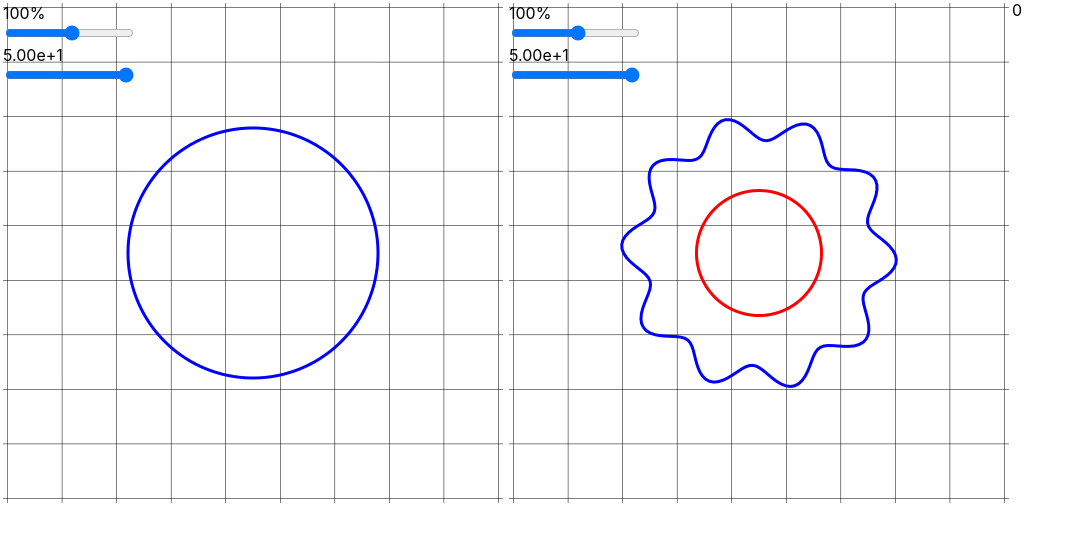
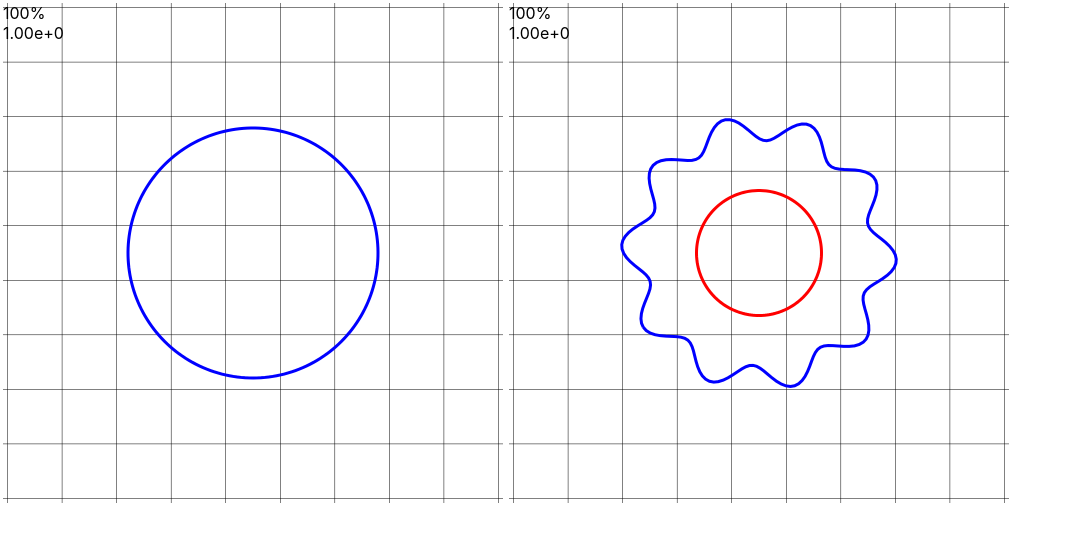
Before and after one commit to lucasmyers97/bachmann-landau, a React (Create React App) app: page / in a window 1280 px wide. Shown: the top 542 px of the page, without its empty margins (0-1082 px from the left). Built offline with nearby package versions, Linux system fonts and the light colour scheme.

Commit message:
Turned plot sliders into ClickDrag elements

```diff
--- a/src/App.jsx
+++ b/src/App.jsx
@@ -9,19 +9,17 @@ function App() {
   const [plot_1_val, setPlot1Val] = React.useState(0.5);
   const [plot_2_val, setPlot2Val] = React.useState(0.5);
 
-  const [current_click_pos, setCurrentClickPos] = React.useState({x: 0, y: 0});
-  const [button_clicked, setButtonClicked] = React.useState(false);
-  const [button_value, setButtonValue] = React.useState(0);
-
+  // handle mouse events
+  const [mouse_pos, setMousePos] = React.useState({x: 0, y: 0});
+  const [mouse_clicked, setMouseClicked] = React.useState(false);
   function handleMouseMove(event) {
-    setCurrentClickPos({x: event.pageX, y: event.pageY});
-    if (button_clicked) {
-      setButtonValue(current_click_pos.x);
-    }
+    setMousePos({x: event.pageX, y: event.pageY});
   }
-
   function handleMouseUp(event) {
-    setButtonClicked(false);
+    setMouseClicked(false);
+  }
+  function handleMouseDown(event) {
+    setMouseClicked(true);
   }
 
   const pts = returnCircle(plot_1_val);
@@ -33,24 +31,25 @@ function App() {
   return (
     <div
       className={style.App}
+      onMouseDown={handleMouseDown}
       onMouseUp={handleMouseUp}
       onMouseMove={handleMouseMove}
     >
       <Plot
         slider_value={plot_1_val}
-        onSliderChange={(e) => setPlot1Val(e.target.value)}
+        onScaleChange={(scale) => setPlot1Val(scale)}
         paths={[pts]}
         line_props={line_props}
+        mouse_clicked={mouse_clicked}
+        mouse_pos={mouse_pos}
       />
       <Plot
         slider_value={plot_2_val}
-        onSliderChange={(e) => setPlot2Val(e.target.value)}
+        onScaleChange={(scale) => setPlot2Val(scale)}
         paths={[func_pts, new_pts]}
         line_props={line_props}
-      />
-      <ClickDrag
-        onMouseDown={() => setButtonClicked(true)}
-        value={button_value}
+        mouse_clicked={mouse_clicked}
+        mouse_pos={mouse_pos}
       />
     </div>
   );
--- a/src/ClickDrag.module.css
+++ b/src/ClickDrag.module.css
@@ -1,4 +1,5 @@
 .ClickDrag {
+  position: relative;
   z-index: 2;
   cursor: col-resize;
   user-select: none;
--- a/src/Plot.jsx
+++ b/src/Plot.jsx
@@ -1,9 +1,13 @@
 import React from 'react';
 import styles from './Plot.module.css';
 import Canvas from './Canvas';
+import ClickDrag from './ClickDrag';
 import { renderCanvas, createGridlinePaths } from './Render';
 
 function Plot(props) {
+
+  const min_zoom = 0.01;
+  const min_scale = 0;
 
   function drawGrid(canvasRef, zoom) {
     const grid_paths = createGridlinePaths(canvasRef, 0.2, zoom);
@@ -13,38 +17,68 @@ function Plot(props) {
     renderCanvas(canvasRef, grid_paths, zoom, line_props);
   }
 
+  const [last_zoom, setLastZoom] = React.useState(1);
   const [zoom, setZoom] = React.useState(1);
+  const [zoom_clicked, setZoomClicked] = React.useState(false);
+  const [zoom_initial_point, setZoomInitialPoint] = React.useState({x: 0, y: 0});
+
+  const [last_scale, setLastScale] = React.useState(1);
+  const [scale, setScale] = React.useState(1);
+  const [scale_clicked, setScaleClicked] = React.useState(false);
+  const [scale_initial_point, setScaleInitialPoint] = React.useState({x: 0, y: 0});
+
+  function handleMouseUnclick() {
+    if (props.mouse_clicked) {
+      return;
+    }
+    setZoomClicked(false);
+    setScaleClicked(false);
+  }
+
+  function handleMousePosChange() {
+
+    if (zoom_clicked) {
+      const new_zoom = last_zoom
+            + (props.mouse_pos.x - zoom_initial_point.x) / 100;
+      if (new_zoom > min_zoom) {
+        setZoom(new_zoom);
+      }
+    }
+
+    if (scale_clicked) {
+      const new_scale = last_scale
+            + (props.mouse_pos.x - scale_initial_point.x) / 100;
+      if (new_scale > min_scale) {
+        setScale(new_scale);
+        props.onScaleChange(scale);
+      }
+    }
+  }
+
+  function handleZoomMouseDown(event) {
+    setZoomClicked(true);
+    setZoomInitialPoint(props.mouse_pos);
+    setLastZoom(zoom);
+  }
+
+  function handleScaleMouseDown(event) {
+    setScaleClicked(true);
+    setScaleInitialPoint(props.mouse_pos);
+    setLastScale(scale);
+  }
+
+  React.useEffect(handleMousePosChange, [props.mouse_pos]);
+  React.useEffect(handleMouseUnclick, [props.mouse_clicked]);
 
   return (
     <div className={styles.Plot}>
-      <label
-        className={styles.ZoomLabel}
-        htmlFor="zoomInput"
-      >
-        {Number(zoom*100).toFixed(0)}%
-      </label>
-      <input
-        id="zoomInput"
-        className={styles.ZoomSlider}
-        type="range"
-        min="0.1"
-        max="2"
-        step="0.01"
-        onInput={(event) => setZoom(event.target.value)}
+      <ClickDrag
+        onMouseDown={handleZoomMouseDown}
+        value={`${Number(zoom*100).toFixed(0)}%`}
       />
-      <label
-        className={styles.NormLabel}
-        htmlFor="circleSize">
-        {Number(props.slider_value*100).toExponential(2)}
-      </label>
-      <input
-        id="circleSize"
-        className={styles.NormSlider}
-        type="range"
-        min="0"
-        max="1"
-        step="0.01"
-        onInput={props.onSliderChange}
+      <ClickDrag
+        onMouseDown={handleScaleMouseDown}
+        value={`${Number(scale).toExponential(2)}`}
       />
       <div className={styles.Canvas}>
         <Canvas
--- a/src/Plot.module.css
+++ b/src/Plot.module.css
@@ -4,6 +4,7 @@
   height: 500px;
   border-style: solid;
   border-color: white;
+  z-index: 1;
 }
 
 .Canvas {
```
